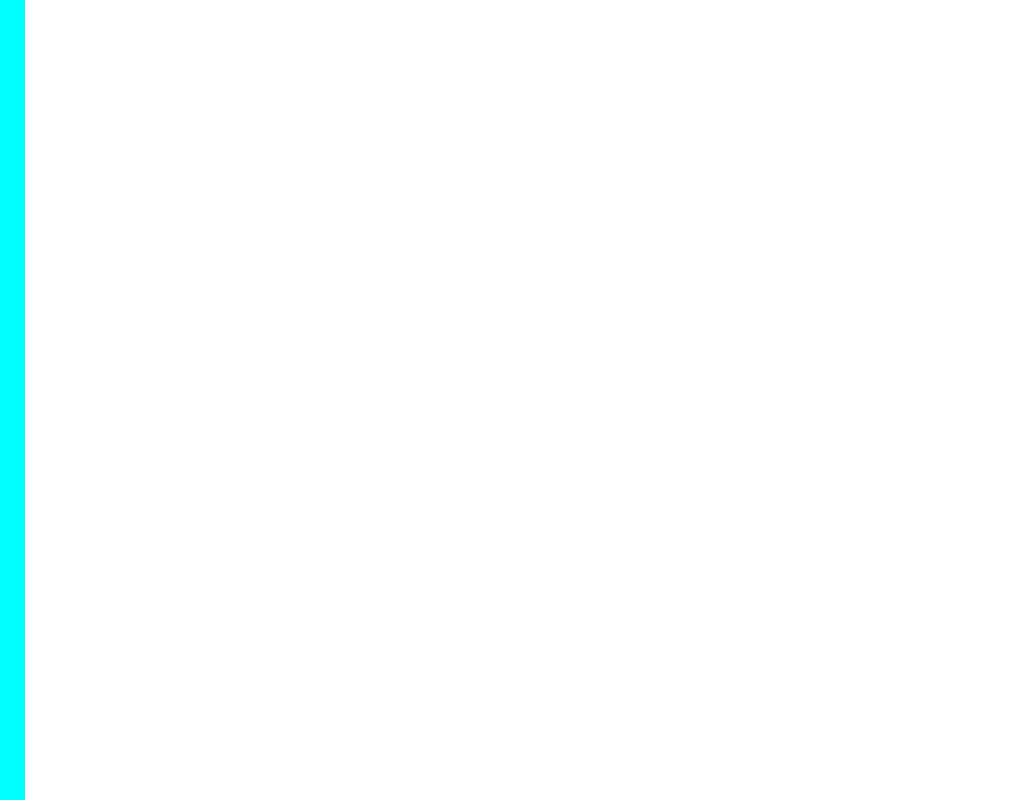
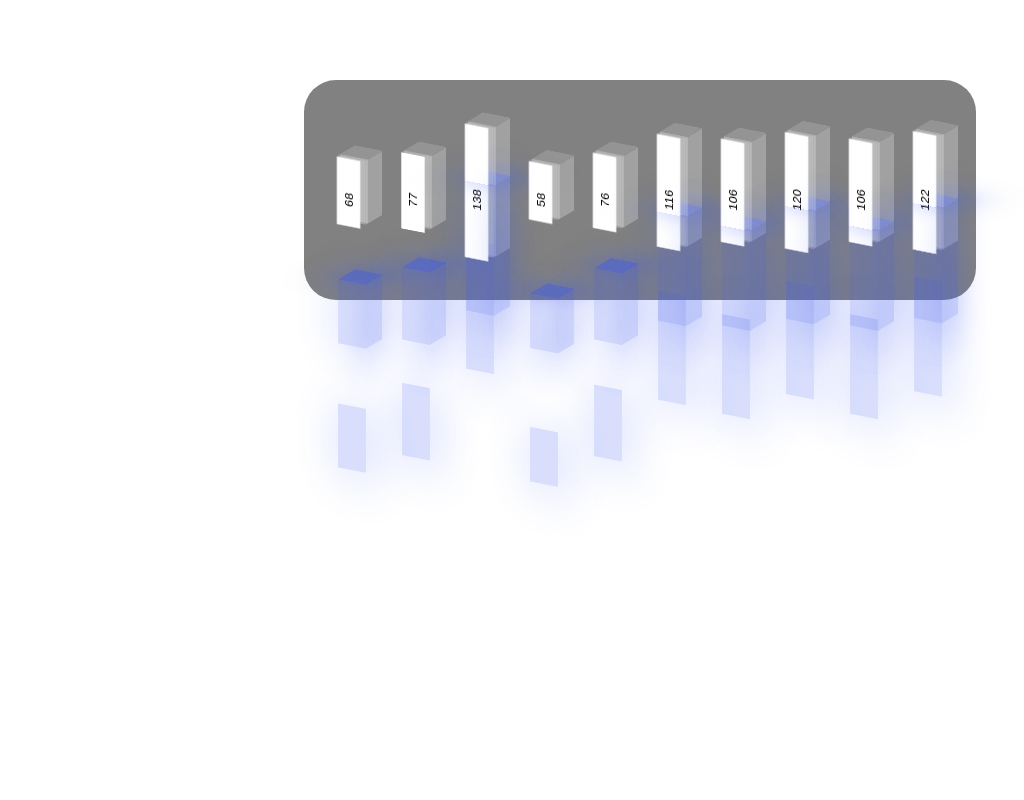
Before and after one commit to mishra-naveen-dev/Sorting_Visualization, a React (Create React App) app: page / in a window 1280 px wide. Shown: the top 800 px of the page, without its empty margins (0-1024 px from the left). Built offline with nearby package versions, Linux system fonts and the light colour scheme.

Commit message:
css is going on

```diff
--- a/src/App.css
+++ b/src/App.css
@@ -1,38 +1,21 @@
 .App {
   text-align: center;
 }
-
-.App-logo {
-  height: 40vmin;
-  pointer-events: none;
+.frame {
+  margin: 0;
+  display: flex;
+  justify-content: center;
+  align-items: center;
 }
-
-@media (prefers-reduced-motion: no-preference) {
-  .App-logo {
-    animation: App-logo-spin infinite 20s linear;
-  }
+.container {
+  margin: 5em 0;
+  display: flex;
+  justify-content: center;
+  align-items: center;
+  height: 220px;
 }
-
-.App-header {
-  background-color: #282c34;
-  min-height: 100vh;
-  display: flex;
-  flex-direction: column;
-  align-items: center;
-  justify-content: center;
-  font-size: calc(10px + 2vmin);
-  color: white;
+.card {
+  border-radius: 2em;
+  padding: 0 1em;
+  background-color: #818181;
 }
-
-.App-link {
-  color: #61dafb;
-}
-
-@keyframes App-logo-spin {
-  from {
-    transform: rotate(0deg);
-  }
-  to {
-    transform: rotate(360deg);
-  }
-}
--- a/src/App.js
+++ b/src/App.js
@@ -45,13 +45,19 @@ class App extends Component {
           key={index}
           index={index}
           length={value}
-          color={this.state.colorKey[index]}
+          color={0}
         />
       );
     });
     return (
       <div className="App">
-        {bars}
+        <div className="frame">
+          <div className="barsDiv container card">
+            {bars}
+          </div>
+          <div className="control-pannel"></div>
+          <div className="pannel"></div>
+        </div>
       </div>
     );
   }
--- a/src/components/Bar.css
+++ b/src/components/Bar.css
@@ -1,4 +1,53 @@
 .bar {
-  background: aqua;
-  width: 25px;
+  width: 2em;
+  height: 200px;
+  margin: 0 1em;
+  /* margin: T R B L */
+  /* margin:TB RL */
+  transform-style: preserve-3d;
+  transform: rotateX(-20deg) rotateY(-30deg);
 }
+.side {
+  width: 100%;
+  height: 100%;
+  position: absolute;
+  background: rgba(254, 254, 254, 0.25);
+}
+
+.back {
+  transform: translateZ(-4px);
+}
+
+.left {
+  transform-origin: left;
+  transform: rotateY(90deg);
+}
+.right {
+  transform-origin: right;
+  transform: rotateY(-90deg);
+}
+.top {
+  height: 34px;
+  transform-origin: top;
+  transform: rotateX(-90deg);
+  background: rgba(254, 254, 254, 0.15);
+}
+.bottom {
+  height: 34px;
+  transform-origin: top;
+  transition: 0.3s;
+  background: rgba(225, 0, 120, 0.5);
+  box-shadow: rgba(225, 0, 120, 0.2);
+}
+.color-bar {
+  background: rgba(225, 0, 120, 0.5);
+  box-shadow: rgba(225, 0, 120, 0.2);
+  transition: 0.3s;
+}
+
+.input {
+  text-align: center;
+  transform: rotate(-90deg);
+  height: 25px;
+  outline: none;
+}
--- a/src/components/Bar.js
+++ b/src/components/Bar.js
@@ -1,17 +1,88 @@
-
-import "./Bar.css"
+import React, { useState } from "react"; // Add useState import
+import "./Bar.css";
 
 function Bar({ index, length, color }) {
+    const [len, setLen] = useState(length);
+
     const barStyle = {
-        height: length,
-    }
+        height: `${length}px`,
+    };
+
+    const colors = [
+        ['rgba(61,90,241,0.5)', 'rgba(61,90,241,0.2)'],
+        ['rgba(255,48,79,1)', 'rgba(255,48,79,0.5)'],
+        ['rgba(131,232,90,0.5)', 'rgba(131,232,90,0.2)'],
+    ];
+
+    const inputStyle = {
+        position: 'relative',
+        top: Math.floor(length / 2) - 10,
+        width: `${length}px`,
+        left: -Math.floor(length / 2) + 10,
+        border: "none",
+    };
+
+    const front_bottom = {
+        transform: `translateY(${200 - length}px) rotateX(-90deg)`, // Correct spelling of 'translateY'
+        backgroundColor: `${colors[color][0]}`, // Correct template literal
+        boxShadow: `5px 5px 50px 5px ${colors[color][0]}`, // Correct template literal
+        transition: '0.3s',
+    };
+
+    const right_left = {
+        height: `${length}px`,
+        transform: `translateY(${200 - length}px)`,
+        backgroundColor: `${colors[color][1]}`, // Correct index access
+        boxShadow: `5px 5px 50px 5px ${colors[color][1]}`, // Correct template literal
+        transition: '0.3s',
+    };
+
+    const handleChange = (e) => {
+        let val = e.target.value;
+        if (val === "") {
+            setLen(0);
+        } else {
+            val = parseInt(val);
+            if (val > 200) {
+                setLen(200);
+            } else {
+                setLen(val);
+            }
+        }
+    };
+
     return (
         <>
             <div className="bar" style={barStyle}>
+                <div className="side top"></div>
+                <div className="side bottom" style={front_bottom}>
 
+                </div>
+                <div className="side right" >
+                    <div className="color-bar right-color-bar" style={right_left}></div>
+                </div>
+                <div className="side left" style={right_left}>
+                    <div className="color-bar left-color-bar" style={right_left}></div>
+
+                </div>
+                <div className="side front" >
+                    <div className="color-bar front-color-bar" style={front_bottom}> </div>
+                    <input
+                        type="number"
+                        length={length}
+                        style={inputStyle}
+                        value={len}
+                        onChange={handleChange}
+                        className="input"
+                    />
+
+                </div>
+                <div className="side back">
+                    <div className="color-back back-color-bar" style={front_bottom}></div>
+                </div>
             </div>
         </>
-    )
+    );
 }
 
 export default Bar;
```
